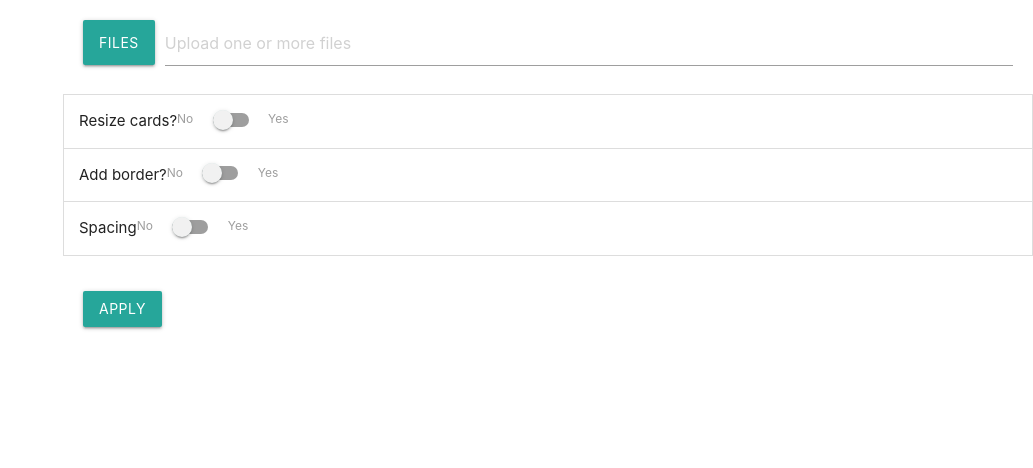
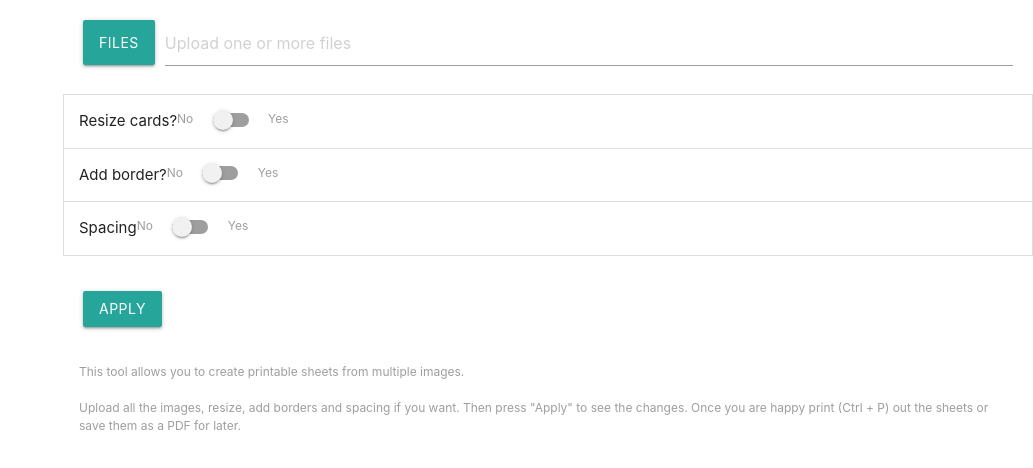
Before and after one commit to JonnyCodes/cardMaker, a plain HTML site: page index.html in a window 1280 px wide. Shown: the top 468 px of the page, without its empty margins (247-1280 px from the left). Drawn offline with nearby package versions, Linux system fonts and the light colour scheme.

Commit message:
Added some instructions text

```diff
--- a/index.html
+++ b/index.html
@@ -93,6 +93,12 @@
 				</ul>
 
 				<a id="applyBtn" class="inset waves-effect waves-light btn">Apply</a>
+
+				<div class="instructions">
+					This tool allows you to create printable sheets from multiple images.
+					<br /> <br />
+					Upload all the images, resize, add borders and spacing if you want. Then press "Apply" to see the changes. Once you are happy print (Ctrl + P) out the sheets or save them as a PDF for later.
+				</div>
 			</div>
 
 			<div id="imageArea">
--- a/styles.css
+++ b/styles.css
@@ -20,6 +20,12 @@
 	overflow-y: scroll;
 	height: 100%;
 	width: 100%;
+}
+
+.instructions {
+	padding: 16px;
+	font-size: .8rem;
+	color: #9e9e9e;
 }
 
 /*Fixing some problems with materialize CSS, when putting range sliders in the side-nav*/
```
